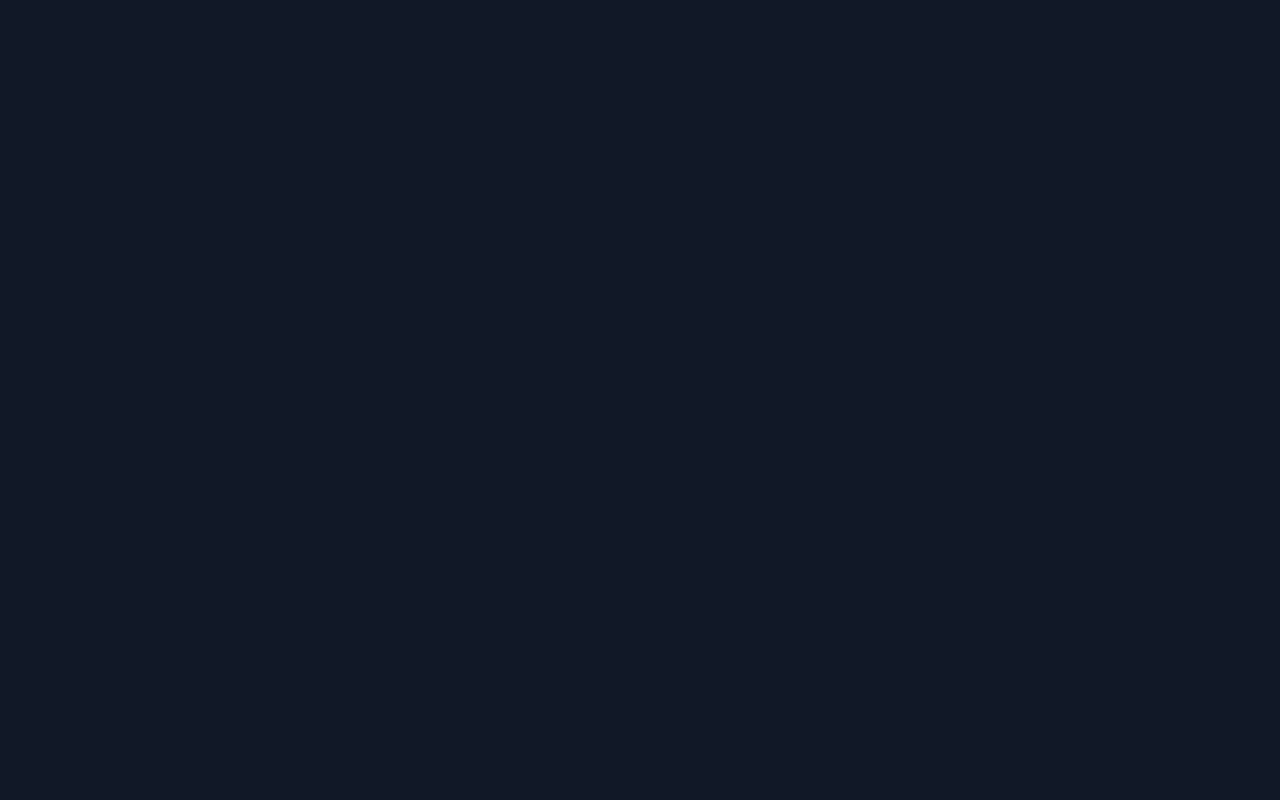
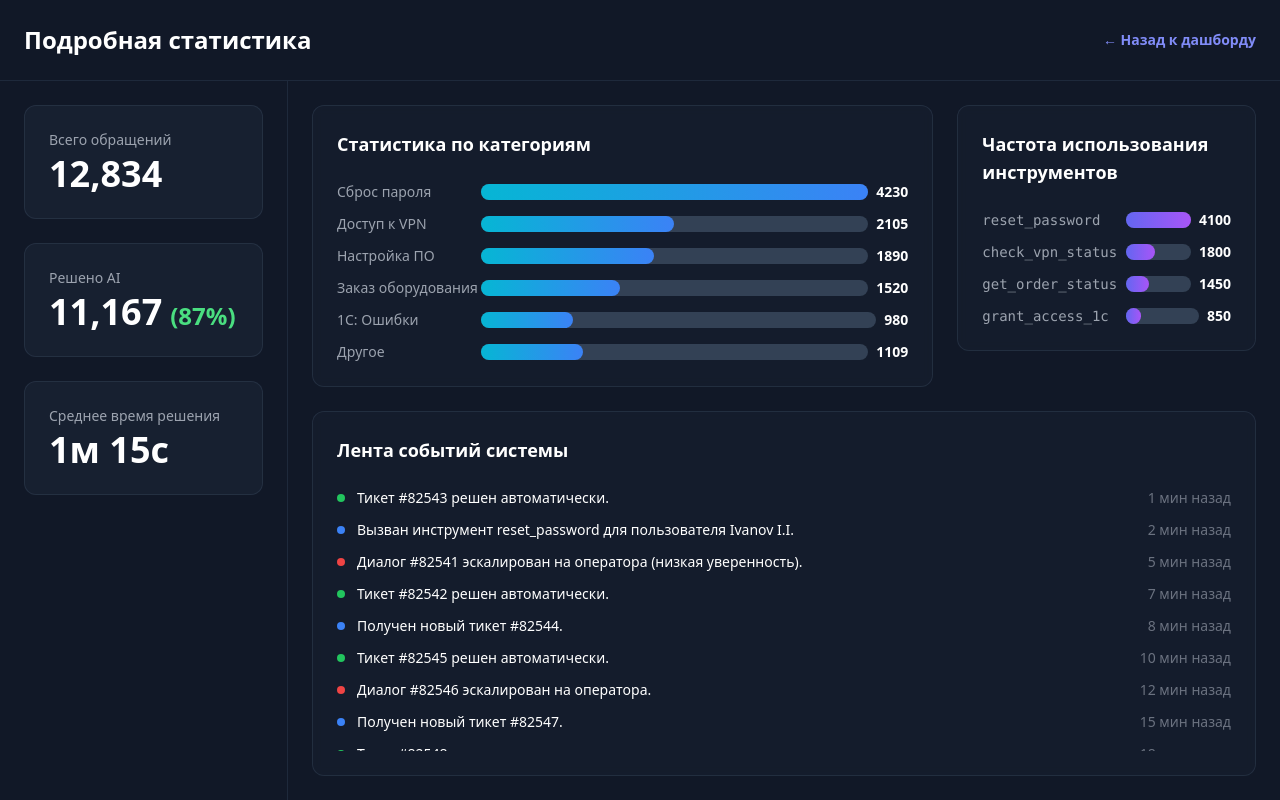
Before and after one commit to AnyaZhuk/hacaton-17-19-frontend, a React (Vite) app: page /statistics in a window 1280 px wide. Before the commit this address had no page. Built offline with nearby package versions, Linux system fonts and the light colour scheme.

Commit message:
feat: добавлена страница статистики

```diff
--- a/src/App.jsx
+++ b/src/App.jsx
@@ -1,11 +1,13 @@
 import { Routes, Route } from 'react-router-dom';
-import DashboardPage from './pages/DashboardPage'; // <-- Импортируем нашу единственную страницу
+import DashboardPage from './pages/DashboardPage';
+import StatisticsPage from './pages/StatisticsPage';
 
 function App() {
   return (
     <div className="bg-gray-900 text-white min-h-screen">
       <Routes>
         <Route path="/" element={<DashboardPage />} />
+        <Route path="/statistics" element={<StatisticsPage />} />
       </Routes>
     </div>
   );
--- a/src/pages/DashboardPage.jsx
+++ b/src/pages/DashboardPage.jsx
@@ -13,7 +13,7 @@ function DashboardPage() {
       <header className="flex justify-between items-center p-6 shrink-0">
         <h1 className="text-2xl font-bold">Дашборд автоматизации поддержки</h1>
         <button className="bg-indigo-600 hover:bg-indigo-700 px-5 py-2 rounded-lg font-semibold shadow-lg shadow-indigo-500/20 transform transition-transform hover:scale-105 active:scale-95">
-          🚀 Запустить поток обращений
+          Запустить поток обращений
         </button>
       </header>
 
--- /dev/null
+++ b/src/pages/StatisticsPage.jsx
@@ -0,0 +1,120 @@
+import { Link } from 'react-router-dom';
+const mockKpi = {
+  total: '12,834',
+  resolvedByAINumber: '11,167',
+  resolvedByAIPercent: '(87%)',
+  avgTime: '1м 15с',
+};
+const mockCategories = [ { name: 'Сброс пароля', value: 4230 }, { name: 'Доступ к VPN', value: 2105 }, { name: 'Настройка ПО', value: 1890 }, { name: 'Заказ оборудования', value: 1520 }, { name: '1C: Ошибки', value: 980 }, { name: 'Другое', value: 1109 }, ];
+const mockToolUsage = [ { name: 'reset_password', count: 4100 }, { name: 'check_vpn_status', count: 1800 }, { name: 'get_order_status', count: 1450 }, { name: 'grant_access_1c', count: 850 }, ];
+const mockEvents = [ { type: 'success', text: 'Тикет #82543 решен автоматически.', time: '1 мин назад' }, { type: 'info', text: 'Вызван инструмент reset_password для пользователя Ivanov I.I.', time: '2 мин назад' }, { type: 'warning', text: 'Диалог #82541 эскалирован на оператора (низкая уверенность).', time: '5 мин назад' }, { type: 'success', text: 'Тикет #82542 решен автоматически.', time: '7 мин назад' }, { type: 'info', text: 'Получен новый тикет #82544.', time: '8 мин назад' }, { type: 'success', text: 'Тикет #82545 решен автоматически.', time: '10 мин назад' }, { type: 'warning', text: 'Диалог #82546 эскалирован на оператора.', time: '12 мин назад' }, { type: 'info', text: 'Получен новый тикет #82547.', time: '15 мин назад' }, { type: 'success', text: 'Тикет #82548 решен автоматически.', time: '18 мин назад' } ];
+
+const KpiCard = ({ title, value }) => (
+  <div className="bg-slate-800/50 p-6 rounded-xl border border-slate-700/50 w-full">
+    <p className="text-sm text-gray-400">{title}</p>
+    <p className="text-4xl font-bold text-white mt-1 flex items-baseline">
+      {value}
+    </p>
+  </div>
+);
+
+const ChartCard = ({ title, children, className = '' }) => (
+  <div className={`bg-slate-800/30 backdrop-blur-sm rounded-xl border border-slate-700/50 p-6 flex flex-col ${className}`}>
+    <h3 className="text-lg font-semibold text-white mb-4 shrink-0">{title}</h3>
+    {children}
+  </div>
+);
+
+function StatisticsPage() {
+  const maxCategoryValue = Math.max(...mockCategories.map(c => c.value));
+  const maxToolUsage = Math.max(...mockToolUsage.map(t => t.count));
+
+  return (
+    <div className="h-screen flex flex-col overflow-hidden bg-gray-900 text-white">
+      <header className="flex justify-between items-center p-6 shrink-0 border-b border-slate-800">
+        <h1 className="text-2xl font-bold">Подробная статистика</h1>
+        <Link to="/" className="text-sm font-semibold text-indigo-400 hover:text-indigo-300 transition-colors">
+          ← Назад к дашборду
+        </Link>
+      </header>
+
+      <div className="flex-1 flex flex-row overflow-hidden">
+        <aside className="w-72 shrink-0 p-6 border-r border-slate-800 flex flex-col gap-6">
+          <KpiCard title="Всего обращений" value={mockKpi.total} />
+          <KpiCard
+            title="Решено AI"
+            value={
+              <>
+                {mockKpi.resolvedByAINumber}
+                <span className="text-2xl font-semibold text-green-400 ml-2">
+                  {mockKpi.resolvedByAIPercent}
+                </span>
+              </>
+            }
+          />
+          <KpiCard title="Среднее время решения" value={mockKpi.avgTime} />
+        </aside>
+
+        <main className="flex-1 flex flex-col gap-6 p-6 overflow-hidden">
+          <div className="grid grid-cols-1 lg:grid-cols-3 gap-6 shrink-0">
+            <div className="lg:col-span-2">
+              <ChartCard title="Статистика по категориям">
+                <div className="space-y-3 mt-2">
+                  {mockCategories.map(cat => (
+                    <div key={cat.name} className="flex items-center text-sm">
+                      <span className="w-36 text-gray-400 truncate">{cat.name}</span>
+                      <div className="flex-1 bg-slate-700 rounded-full h-4 mr-2">
+                        <div
+                          className="bg-gradient-to-r from-cyan-500 to-blue-500 h-4 rounded-full"
+                          style={{ width: `${(cat.value / maxCategoryValue) * 100}%` }}
+                        ></div>
+                      </div>
+                      <span className="font-semibold">{cat.value}</span>
+                    </div>
+                  ))}
+                </div>
+              </ChartCard>
+            </div>
+
+            <div className="lg:col-span-1">
+              <ChartCard title="Частота использования инструментов">
+                <div className="space-y-3 mt-2">
+                  {mockToolUsage.map(tool => (
+                    <div key={tool.name} className="flex items-center text-sm">
+                      <span className="w-36 text-gray-400 font-mono truncate">{tool.name}</span>
+                      <div className="flex-1 bg-slate-700 rounded-full h-4 mr-2">
+                        <div
+                          className="bg-gradient-to-r from-indigo-500 to-purple-500 h-4 rounded-full"
+                          style={{ width: `${(tool.count / maxToolUsage) * 100}%` }}
+                        ></div>
+                      </div>
+                      <span className="font-semibold">{tool.count}</span>
+                    </div>
+                  ))}
+                </div>
+              </ChartCard>
+            </div>
+          </div>
+
+          <div className="flex-1 min-h-0">
+              <ChartCard title="Лента событий системы" className="h-full">
+                  <div className="flex-1 overflow-y-auto -mr-2 pr-2 scrollbar-thin scrollbar-thumb-slate-600 scrollbar-track-slate-800">
+                    <ul className="space-y-3 mt-2 text-sm">
+                        {mockEvents.map((event, i) => (
+                            <li key={i} className="flex items-center">
+                                <span className={`mr-3 w-2 h-2 rounded-full ${event.type === 'success' ? 'bg-green-500' : event.type === 'warning' ? 'bg-red-500' : 'bg-blue-500'}`}></span>
+                                <span className="flex-1">{event.text}</span>
+                                <span className="text-gray-500">{event.time}</span>
+                            </li>
+                        ))}
+                    </ul>
+                  </div>
+              </ChartCard>
+          </div>
+        </main>
+      </div>
+    </div>
+  );
+}
+
+export default StatisticsPage;
```
Also changed, not shown: src/pages/Statistics.jsx (deleted).
